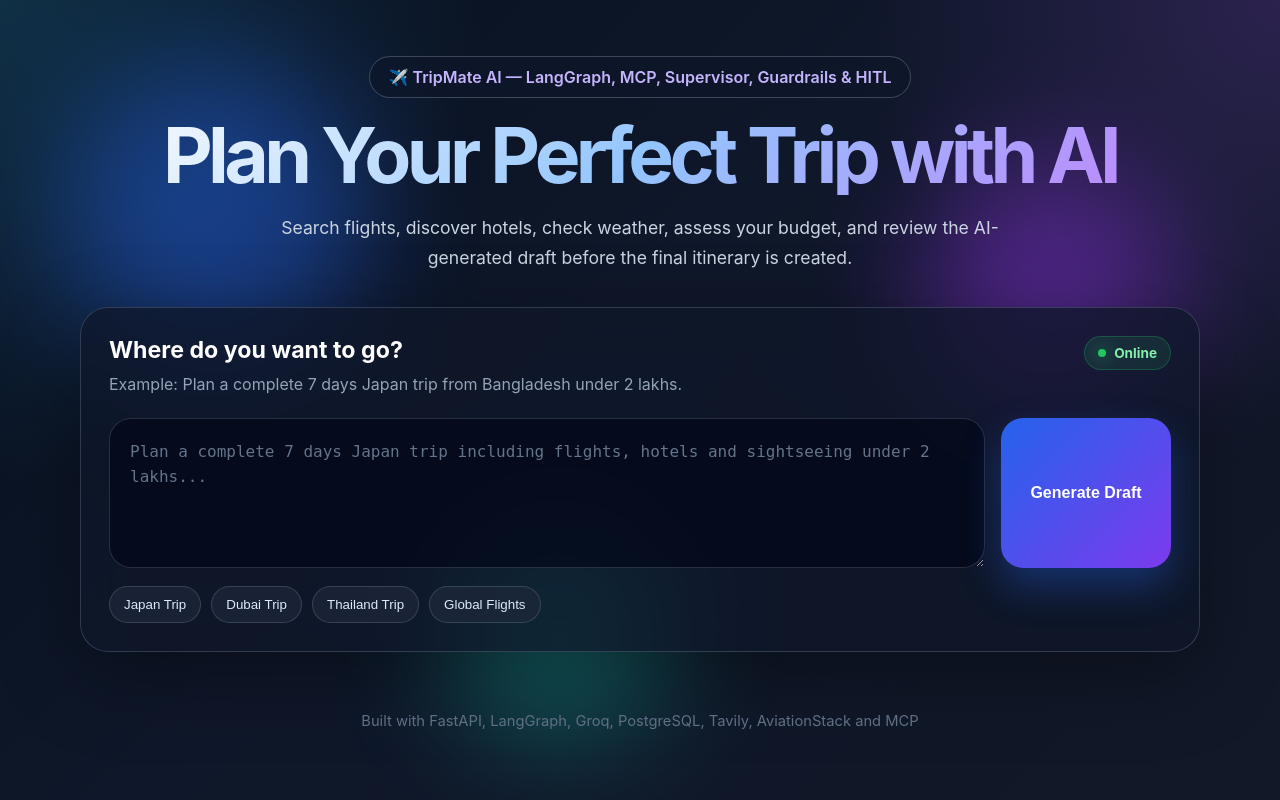
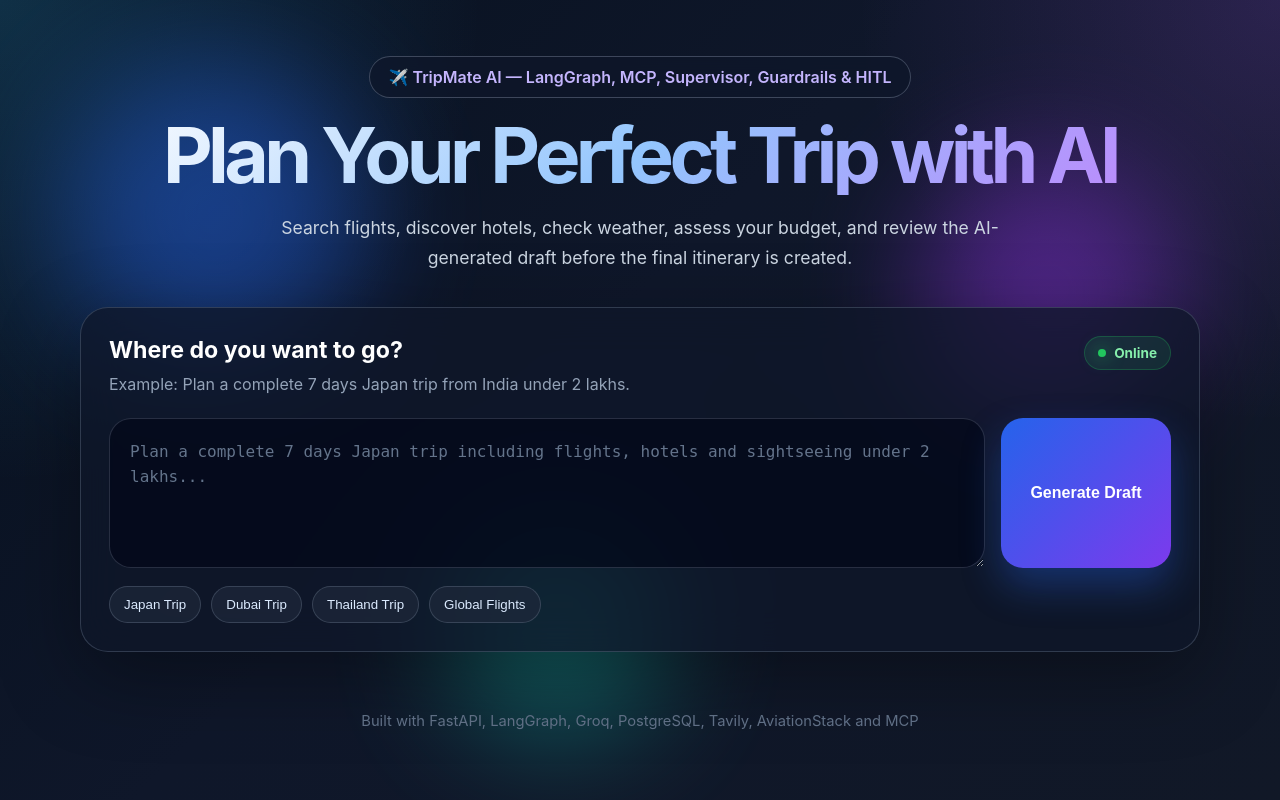
Before and after one commit to itsgaurav15/Triply-AI, a FastAPI app: page / in a window 1280 px wide. Run offline with FastAPI, Linux system fonts and the light colour scheme; some libraries are stand-ins or nearby versions.

Commit message:
UI Correction

```diff
--- a/app.py
+++ b/app.py
@@ -12,6 +12,7 @@ from backend import run_travel_agent, resume_travel_agent
 
 # This is kept from the original project to allow the existing synchronous
 # agent functions to call async MCP helpers inside FastAPI.
+
 import nest_asyncio
 
 nest_asyncio.apply()
--- a/templates/index.html
+++ b/templates/index.html
@@ -30,7 +30,7 @@
         <div>
           <h2>Where do you want to go?</h2>
           <p>
-            Example: Plan a complete 7 days Japan trip from Bangladesh under 2 lakhs.
+            Example: Plan a complete 7 days Japan trip from India under 2 lakhs.
           </p>
         </div>
         <div class="status-pill">
@@ -51,13 +51,13 @@
       </div>
 
       <div class="quick-prompts">
-        <button onclick="setPrompt('Plan a complete 7 days Japan trip from Bangladesh including flights, hotels and sightseeing under 2 lakhs.')">
+        <button onclick="setPrompt('Plan a complete 7 days Japan trip from India including flights, hotels and sightseeing under 2 lakhs.')">
           Japan Trip
         </button>
-        <button onclick="setPrompt('Plan a 5 days Dubai trip from Dhaka with flights, hotels and sightseeing.')">
+        <button onclick="setPrompt('Plan a 5 days Dubai trip from Delhi with flights, hotels and sightseeing.')">
           Dubai Trip
         </button>
-        <button onclick="setPrompt('Plan a 7 days Thailand trip from Bangladesh with budget hotels and sightseeing.')">
+        <button onclick="setPrompt('Plan a 7 days America trip from Delhi with budget hotels and sightseeing.')">
           Thailand Trip
         </button>
         <button onclick="setPrompt('Give me all country flight info.')">
@@ -131,6 +131,6 @@
 
   <script src="https://cdn.jsdelivr.net/npm/marked/marked.min.js"></script>
   <script src="https://cdnjs.cloudflare.com/ajax/libs/html2pdf.js/0.10.1/html2pdf.bundle.min.js"></script>
-  <script src="/static/script.js"></script>
+  <script src="/static/scripts.js"></script>
 </body>
 </html>
```
Also changed, not shown: README.md.
